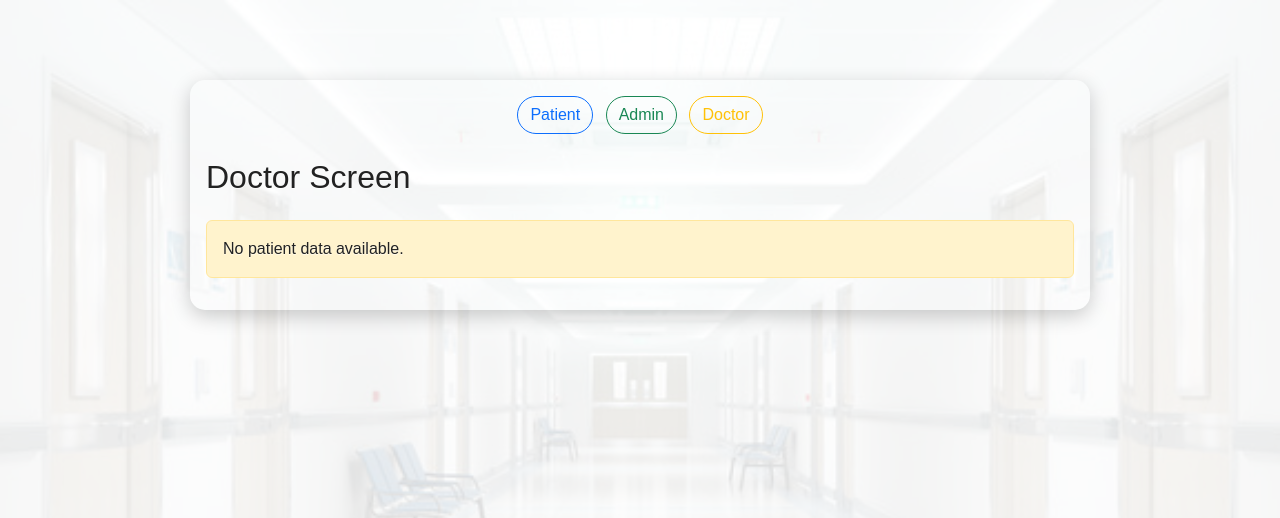
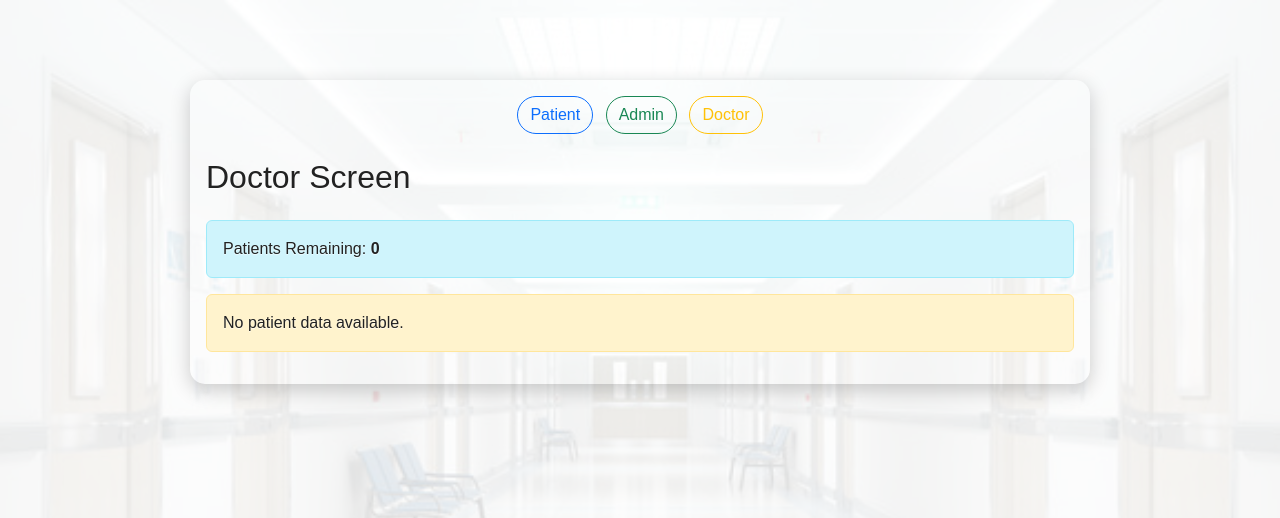
Before and after one commit to pdkv1999/flaskApp, a Flask app: page /doctor in a window 1280 px wide. Shown: the top 518 px of the page. Run offline with Flask 3, Linux system fonts and the light colour scheme; data that the repository does not hold is empty; parts of the project's set-up code (start-up, migrations or seed data) failed here and were passed over; some libraries are stand-ins or nearby versions.

Commit message:
remaining patient count in doctor screen

```diff
--- a/app.py
+++ b/app.py
@@ -289,12 +289,14 @@ def doctor():
     if patients:
         current = patients[index]
         session['current_patient'] = current
+        remaining_count = len(patients) - index
     else:
         current = None
         session.pop('patient_index', None)
         session.pop('current_patient', None)
+        remaining_count = 0  # 🔧 Define it even if no patients
 
-    return render_template('doctor.html', patient=current)
+    return render_template('doctor.html', patient=current, remaining_count=remaining_count)
 
 @app.route('/update_severity', methods=['POST'])
 def update_severity():
--- a/templates/doctor.html
+++ b/templates/doctor.html
@@ -68,6 +68,10 @@
     </div>
     <h2 class="mb-4">Doctor Screen</h2>
 
+    <div class="alert alert-info mt-3" role="alert">
+        Patients Remaining: <strong>{{ remaining_count }}</strong>
+    </div>
+
     {% if patient %}
     <table class="table table-bordered mb-4">
         <thead class="table-dark">
```
